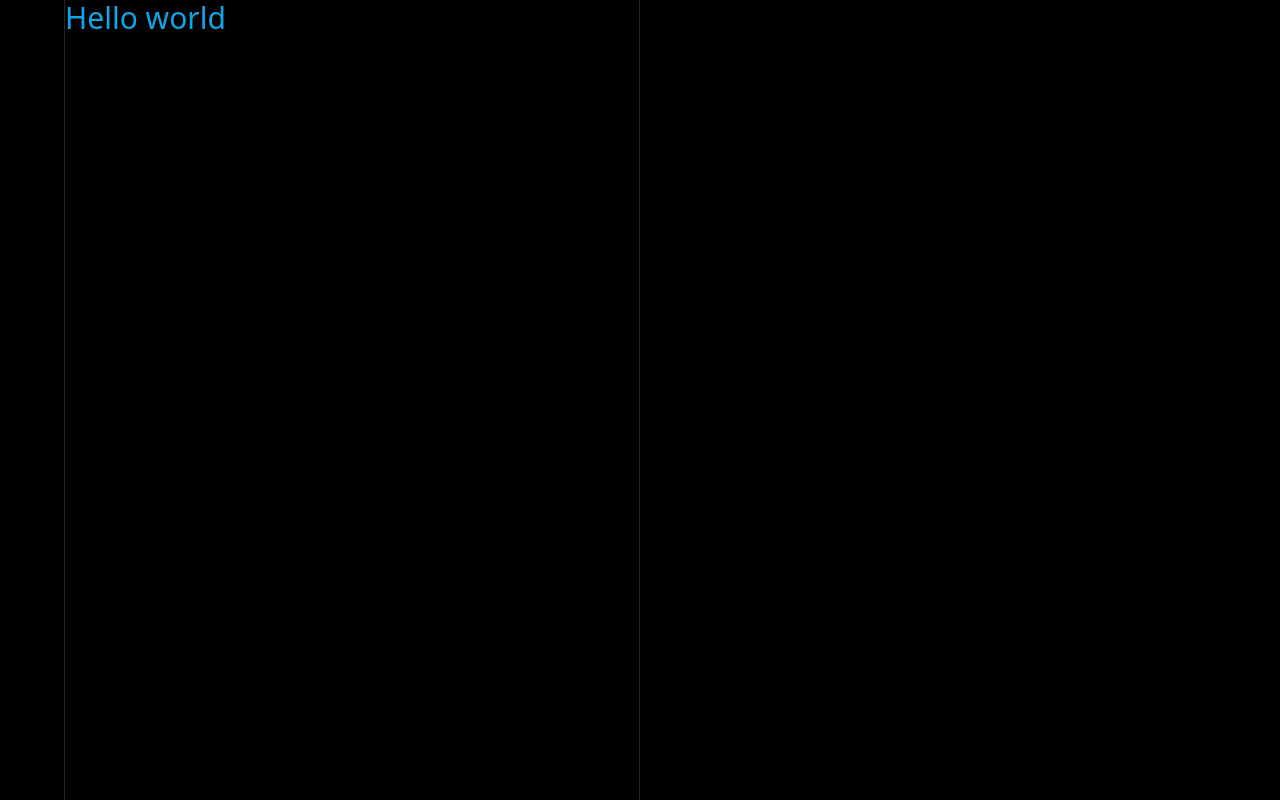
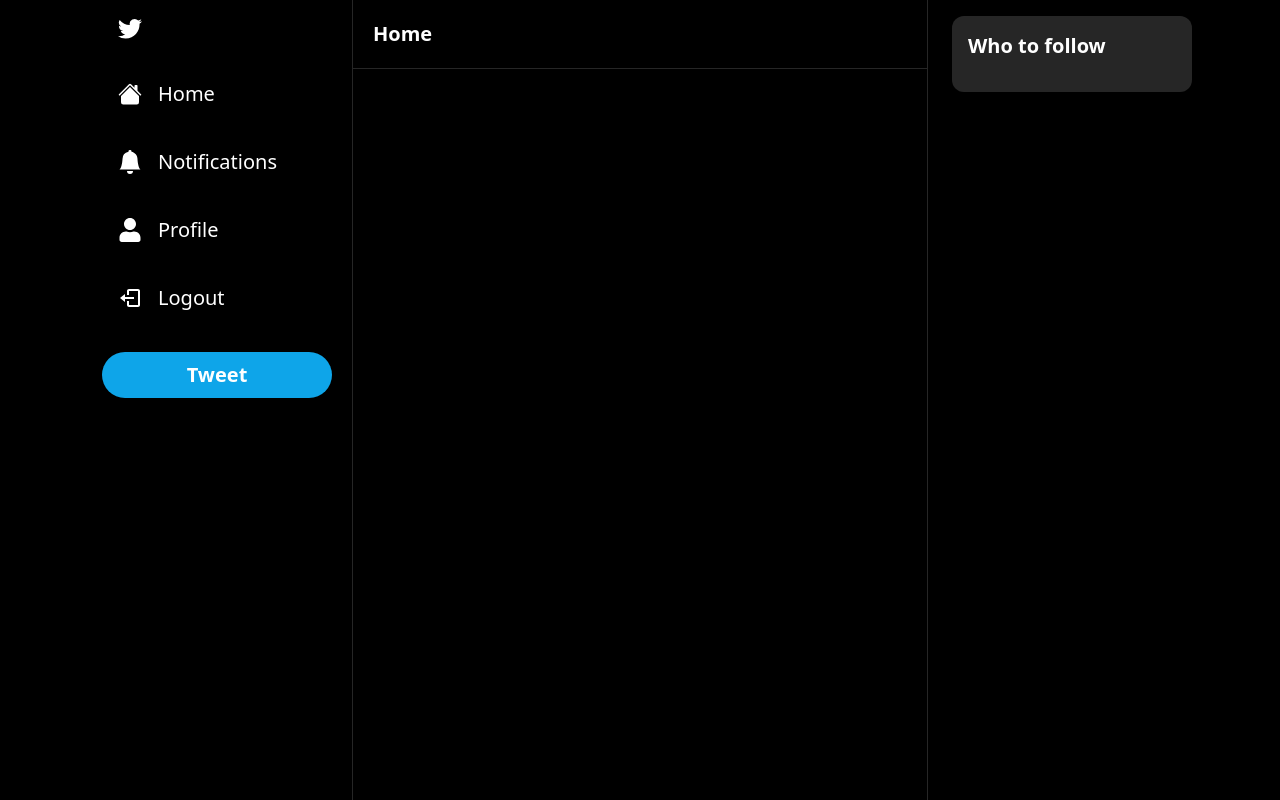
Before and after one commit to Caspar2318/twitter-clone, a Next.js app: page / in a window 1280 px wide. Built offline with nearby package versions, Linux system fonts and the light colour scheme.

Commit message:
layout part

```diff
--- /dev/null
+++ b/components/Header.tsx
@@ -0,0 +1,35 @@
+import React, { useCallback } from "react";
+import { useRouter } from "next/router";
+
+import { BiArrowBack } from "react-icons/bi";
+
+interface HeaderProps {
+  label: string;
+  showBackArrow?: boolean;
+}
+
+const Header = ({ label, showBackArrow }: HeaderProps) => {
+  const router = useRouter();
+
+  const handleBack = useCallback(() => {
+    router.back();
+  }, [router]);
+
+  return (
+    <div className="border-b-[1px] border-neutral-800 p-5">
+      <div className="flex flex-row items-center gap-2">
+        {showBackArrow && (
+          <BiArrowBack
+            onClick={handleBack}
+            color="white"
+            size={20}
+            className="cursor-pointer hover:opcaity-70 transition"
+          />
+        )}
+        <h1 className="text-white text-xl font-semibold">{label}</h1>
+      </div>
+    </div>
+  );
+};
+
+export default Header;
--- a/components/Layout.tsx
+++ b/components/Layout.tsx
@@ -1,4 +1,6 @@
 import React from "react";
+import Sidebar from "./layout/Sidebar";
+import FollowBar from "./layout/FollowBar";
 
 interface LayoutProps {
   children: React.ReactNode;
@@ -9,9 +11,11 @@
     <div className="h-screen bg-black">
       <div className="container h-full mx-auto xl:px-30 max-w-6xl">
         <div className="grid grid-cols-4 h-full">
+          <Sidebar />
           <div className="col-span-3 lg:col-span-2 border-x-[1px] border-neutral-800">
             {children}
           </div>
+          <FollowBar />
         </div>
       </div>
     </div>
--- /dev/null
+++ b/components/layout/FollowBar.tsx
@@ -0,0 +1,12 @@
+const FollowBar = () => {
+  return (
+    <div className="px-6 py-4 hidden lg:block">
+      <div className="bg-neutral-800 rounded-xl p-4">
+        <h2 className="text-white text-xl font-semibold">Who to follow</h2>
+        <div className="flex flex-col gap-6 mt-4">{/* Todo user list */}</div>
+      </div>
+    </div>
+  );
+};
+
+export default FollowBar;
--- /dev/null
+++ b/components/layout/Sidebar.tsx
@@ -0,0 +1,49 @@
+import React from "react";
+import { BsHouseFill, BsBellFill } from "react-icons/bs";
+import { FaUser } from "react-icons/fa";
+import { BiLogOut } from "react-icons/bi";
+import SidebarLogo from "./SidebarLogo";
+import SidebarItem from "./SidebarItem";
+import SidebarTweetButton from "./SidebarTweetButton";
+
+const Sidebar = () => {
+  const items = [
+    {
+      label: "Home",
+      href: "/",
+      icon: BsHouseFill,
+    },
+    {
+      label: "Notifications",
+      href: "/notifications",
+      icon: BsBellFill,
+    },
+    {
+      label: "Profile",
+      href: "/users/123",
+      icon: FaUser,
+    },
+  ];
+
+  return (
+    <div className="col-span-1 h-full pr-4 md:pr-5">
+      <div className="flex flex-col items-end">
+        <div className="space-y-2 lg:w-[230px]">
+          <SidebarLogo />
+          {items.map((item) => (
+            <SidebarItem
+              key={item.href}
+              href={item.href}
+              label={item.label}
+              icon={item.icon}
+            />
+          ))}
+          <SidebarItem onClick={() => {}} icon={BiLogOut} label="Logout" />
+          <SidebarTweetButton />
+        </div>
+      </div>
+    </div>
+  );
+};
+
+export default Sidebar;
--- /dev/null
+++ b/components/layout/SidebarItem.tsx
@@ -0,0 +1,32 @@
+import { useRouter } from "next/router";
+import { IconType } from "react-icons";
+
+interface SidebarItemProps {
+  href?: string;
+  label: string;
+  icon: IconType;
+  onClick?: () => void;
+}
+
+const SidebarItem = ({
+  href,
+  label,
+  icon: Icon,
+  onClick,
+}: SidebarItemProps) => {
+  const router = useRouter();
+
+  return (
+    <div className="flex flex-row items-center">
+      <div className="relative rounded-full w-14 h-14 flex items-center justify-center p-4 hover:bg-slate-300 hover:bg-opacity-10 cursor-pointer lg:hidden">
+        <Icon size={28} color="white" />
+      </div>
+      <div className="relative hidden lg:flex items-center gap-4 p-4 rounded-full hover:bg-slate-300 hover:bg-opacity-10 cursor-pointer">
+        <Icon size={24} color="white" />
+        <p className="hidden lg:block text-white text-xl">{label}</p>
+      </div>
+    </div>
+  );
+};
+
+export default SidebarItem;
--- /dev/null
+++ b/components/layout/SidebarLogo.tsx
@@ -0,0 +1,17 @@
+import { useRouter } from "next/router";
+import { BsTwitter } from "react-icons/bs";
+
+const SidebarLogo = () => {
+  const router = useRouter();
+
+  return (
+    <div
+      onClick={() => router.push("/")}
+      className="rounded-full h-14 w-14 p-4 flex items-center justify-center hover:bg-blue-300 hover:bg-opacity-10 cursor-pointer transition"
+    >
+      <BsTwitter size={28} color="white" />
+    </div>
+  );
+};
+
+export default SidebarLogo;
--- /dev/null
+++ b/components/layout/SidebarTweetButton.tsx
@@ -0,0 +1,21 @@
+import { useRouter } from "next/router";
+import { FaFeather } from "react-icons/fa";
+
+const SidebarTweetButton = () => {
+  const router = useRouter();
+
+  return (
+    <div onClick={() => router.push("/")}>
+      <div className="mt-6 lg:hidden rounded-full h-14 w-14 p-4 flex items-center justify-center bg-sky-500 hover:bg-opacity-80 transition cursor-pointer">
+        <FaFeather size={24} color="white" />
+      </div>
+      <div className="mt-6 hidden lg:block px-4 py-2 rounded-full bg-sky-500 hover:bg-opacity-90 cursor-pointer transition">
+        <p className="hidden lg:block text-center font-semibold text-white text-[20px]">
+          Tweet
+        </p>
+      </div>
+    </div>
+  );
+};
+
+export default SidebarTweetButton;
--- a/package.json
+++ b/package.json
@@ -19,6 +19,7 @@
     "postcss": "8.4.22",
     "react": "18.2.0",
     "react-dom": "18.2.0",
+    "react-icons": "^4.8.0",
     "tailwindcss": "3.3.1",
     "typescript": "5.0.4"
   }
--- a/pages/index.tsx
+++ b/pages/index.tsx
@@ -1,3 +1,9 @@
+import Header from "@/components/Header";
+
 export default function Home() {
-  return <div className="text-3xl text-sky-500">Hello world</div>;
+  return (
+    <>
+      <Header label="Home" />
+    </>
+  );
 }
```
Also changed, not shown: 2 other files (tests, documents, lock files or other folders).
